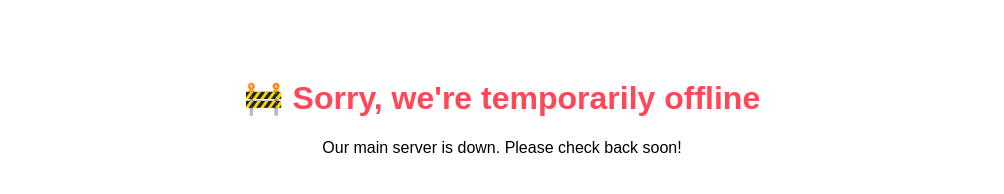
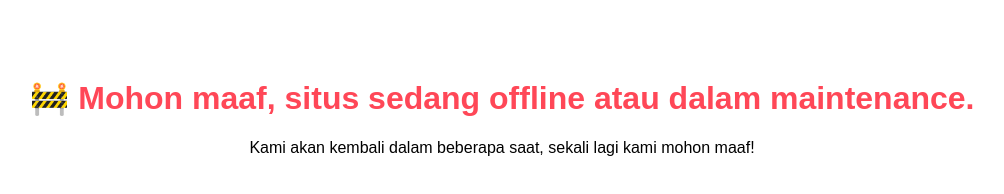
Before and after one commit to smkdb2jbg/baseweb_repos, a plain HTML site: page index.html in a window 1280 px wide. Shown: the whole page, without its empty margins (138-1142 px from the left). Drawn offline with Linux system fonts and the light colour scheme.

Commit message:
Update index.html

```diff
--- a/index.html
+++ b/index.html
@@ -8,7 +8,7 @@
   </style>
 </head>
 <body>
-  <h1>🚧 Sorry, we're temporarily offline</h1>
-  <p>Our main server is down. Please check back soon!</p>
+  <h1>🚧 Mohon maaf, situs sedang offline atau dalam maintenance.</h1>
+  <p>Kami akan kembali dalam beberapa saat, sekali lagi kami mohon maaf!</p>
 </body>
 </html>
```
